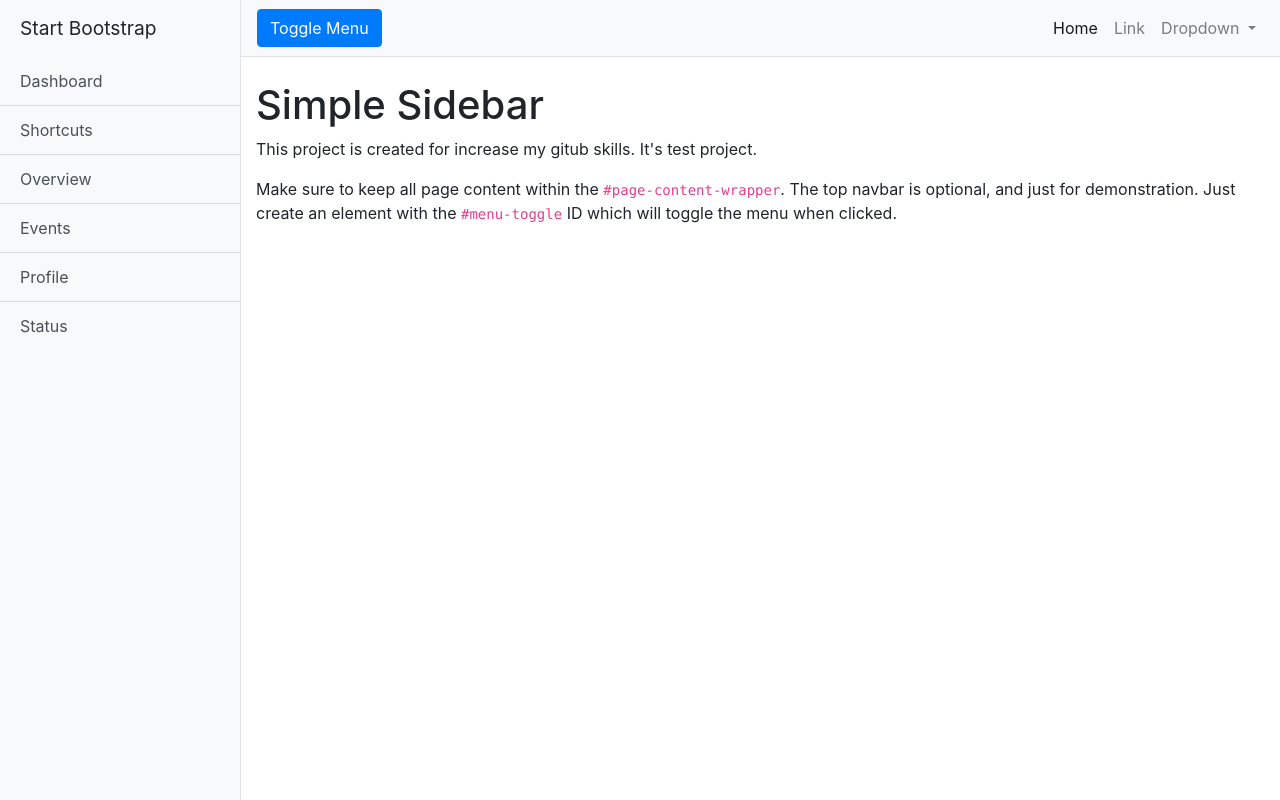
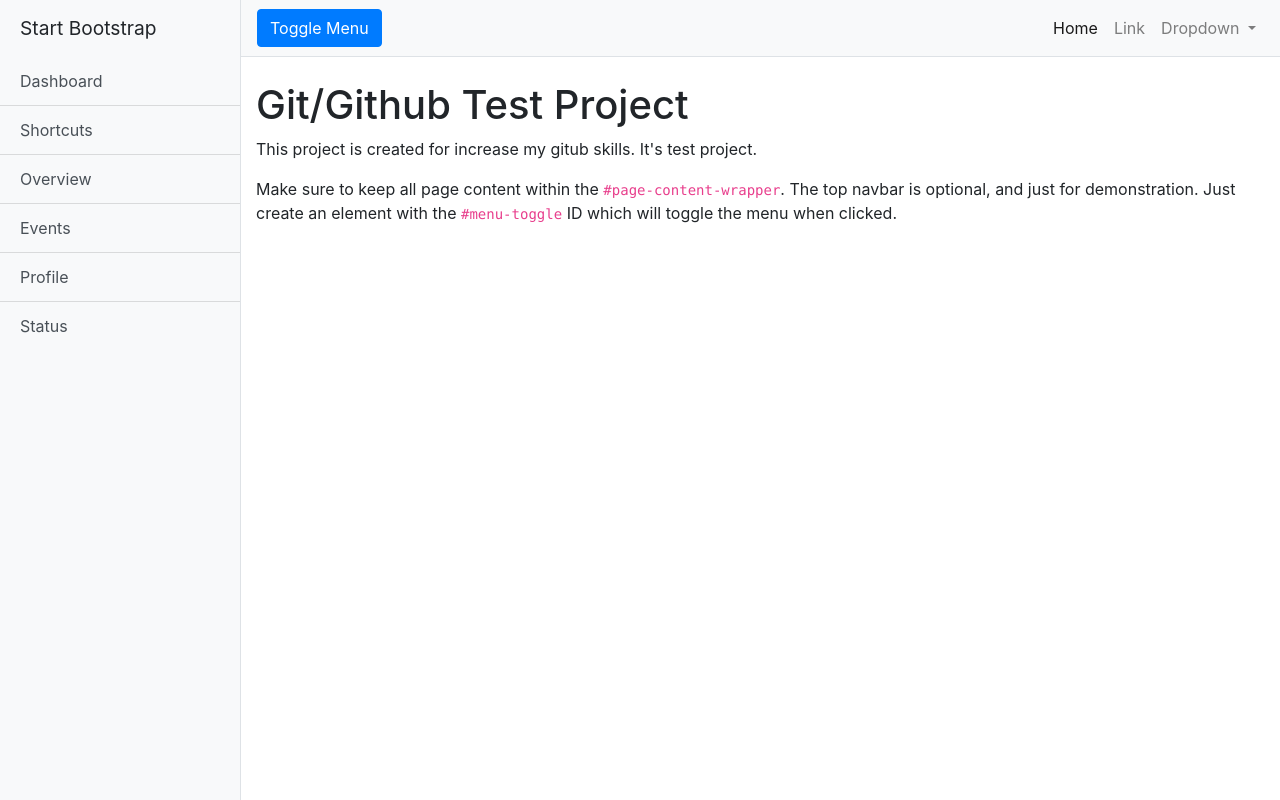
Before and after one commit to oguzadali/github-test, a website: page index.html in a window 1280 px wide. Drawn offline with Linux system fonts and the light colour scheme.

Commit message:
source files edited for index  html

```diff
--- a/index.html
+++ b/index.html
@@ -73,7 +73,7 @@
             </nav>
 
             <div class="container-fluid">
-                <h1 class="mt-4">Simple Sidebar</h1>
+                <h1 class="mt-4">Git/Github Test Project</h1>
                 <p>This project is created for increase my gitub skills. It's test project.</p>
                 <p>Make sure to keep all page content within the <code>#page-content-wrapper</code>. The top navbar is
                     optional, and just for demonstration. Just create an element with the <code>#menu-toggle</code> ID
```
